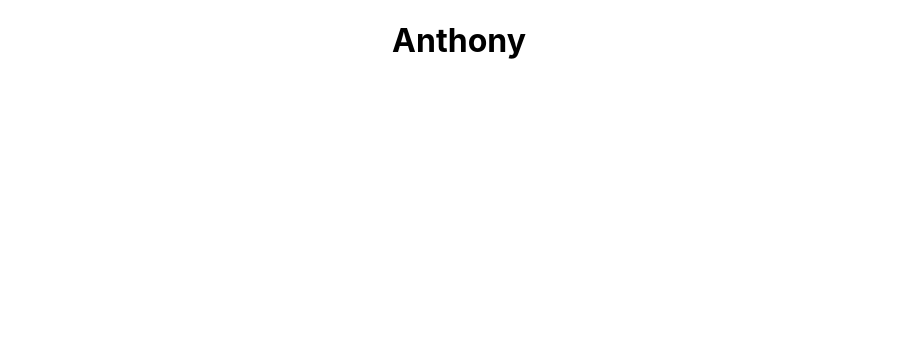
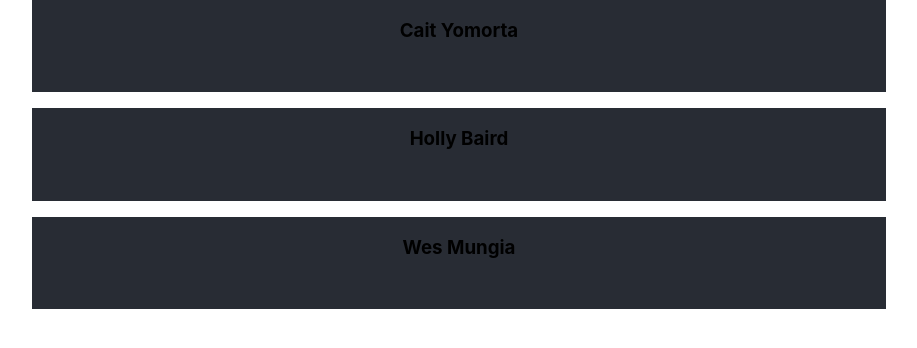
Before and after one commit to Madfarm/students-lab, a React (Create React App) app in the folder student-lab/: page / in a window 1280 px wide. Shown: the top 348 px of the page, without its empty margins (181-1098 px from the left). Built offline with nearby package versions, Linux system fonts and the light colour scheme.

Commit message:
Set up Student component and CSS Grid

```diff
--- a/student-lab/src/App.css
+++ b/student-lab/src/App.css
@@ -1,38 +1,6 @@
 .App {
-  text-align: center;
+  display: grid;
+  grid-template-columns: .25fr 1fr .25fr;
+
+  row-gap: 1rem;
 }
-
-.App-logo {
-  height: 40vmin;
-  pointer-events: none;
-}
-
-@media (prefers-reduced-motion: no-preference) {
-  .App-logo {
-    animation: App-logo-spin infinite 20s linear;
-  }
-}
-
-.App-header {
-  background-color: #282c34;
-  min-height: 100vh;
-  display: flex;
-  flex-direction: column;
-  align-items: center;
-  justify-content: center;
-  font-size: calc(10px + 2vmin);
-  color: white;
-}
-
-.App-link {
-  color: #61dafb;
-}
-
-@keyframes App-logo-spin {
-  from {
-    transform: rotate(0deg);
-  }
-  to {
-    transform: rotate(360deg);
-  }
-}
--- a/student-lab/src/App.tsx
+++ b/student-lab/src/App.tsx
@@ -1,5 +1,9 @@
 import './App.css';
 import { useState } from 'react';
+import Student from './components/Student/Student';
+
+
+
 
 function App() {
   const [students, setStudents] = useState([
@@ -63,9 +67,13 @@ function App() {
     }
   ])
 
+  const studentMap = students.map((student) =>
+    <Student {...student} />
+  )
+
   return (
     <div className="App">
-      <h1>Anthony</h1>
+      {studentMap}
     </div>
   );
 }
--- /dev/null
+++ b/student-lab/src/components/Student/Student.css
@@ -0,0 +1,13 @@
+.Student {
+    background-color: #282c34;
+    height: 100%;
+    width: 100%;
+
+    grid-column-start: 2;
+    grid-column-end: 3;
+
+    display: flex;
+    flex-direction: column;
+
+    align-items: center;
+}
--- /dev/null
+++ b/student-lab/src/components/Student/Student.tsx
@@ -0,0 +1,19 @@
+import './Student.css'
+
+type StudentProp = {
+    name: string,
+    bio: string,
+    scores: {
+        date: string,
+        score: number
+    }[]
+}
+
+export default function Student(student:StudentProp){
+    return (
+        <div className="Student">
+            <h3>{student.name}</h3>
+            <p></p>
+        </div>
+    )
+}
```
